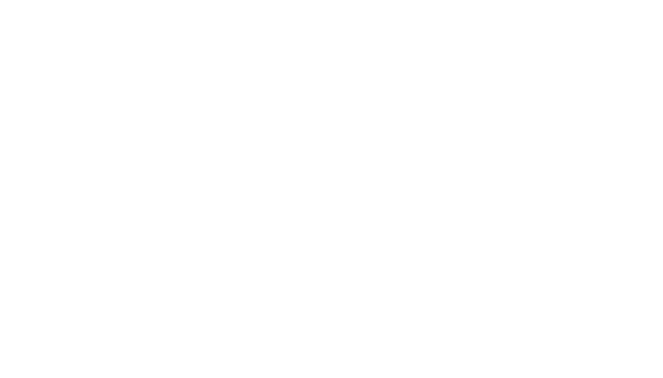
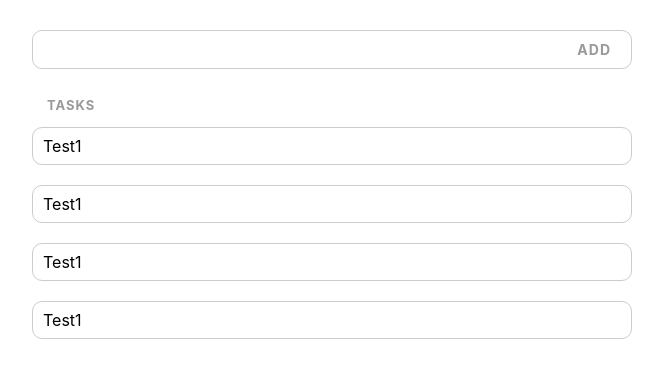
Before and after one commit to onndes/react-todo-list, a React (Create React App) app: page / in a window 1280 px wide. Shown: the top 378 px of the page, without its empty margins (308-971 px from the left). Built offline with nearby package versions, Linux system fonts and the light colour scheme.

Commit message:
added component FormAddNewItem

```diff
--- a/package.json
+++ b/package.json
@@ -14,6 +14,7 @@
     "react-router-dom": "^5.3.0",
     "react-scripts": "4.0.3",
     "redux": "^4.1.1",
+    "redux-form": "^8.3.7",
     "redux-thunk": "^2.3.0",
     "web-vitals": "^1.1.2"
   },
--- a/src/Components/App/App.css
+++ b/src/Components/App/App.css
@@ -0,0 +1,7 @@
+.AppWrapper {
+
+}
+.AppWrapperContent {
+  max-width: 600px;
+  margin: auto;
+}
--- a/src/Components/App/App.js
+++ b/src/Components/App/App.js
@@ -1,8 +1,21 @@
 import "../../Common/Sanitize.css";
 import "./App.css";
+import ToDoList from "../ToDoList/ToDoList";
+import FromAddNewItem from "./../FromAddNewItem/FromAddNewItem";
 
-function App() {
-    return <div className='App'></div>;
-}
+const App = () => {
+    const addTask = (data) => {
+        console.log(data);
+    };
+
+    return (
+        <div className='AppWrapper'>
+            <div className='AppWrapperContent'>
+                <FromAddNewItem handleSubmit={addTask} />
+                <ToDoList />
+            </div>
+        </div>
+    );
+};
 
 export default App;
--- /dev/null
+++ b/src/Components/FromAddNewItem/FromAddNewItem.js
@@ -0,0 +1,13 @@
+import s from "./FromAddNewItem.module.css";
+import { Field, reduxForm } from "redux-form";
+
+const FromAddNewItem = (props) => {
+    return (
+        <form onSubmit={props.handleSubmit} className={s.form}>
+            <Field className={s.input} name='bodyNewTask' component='input' type='text' />
+            <button className={s.button}>ADD</button>
+        </form>
+    );
+};
+
+export default reduxForm({ form: "task" })(FromAddNewItem);
--- /dev/null
+++ b/src/Components/FromAddNewItem/FromAddNewItem.module.css
@@ -0,0 +1,30 @@
+.form {
+  margin: 30px 0px;
+  border: 1px solid rgba(128, 128, 128, 0.4);
+  width: 100%;
+  display: flex;
+  border-radius: 10px;
+  position: relative;
+  z-index: 2;
+}
+.input {
+  width: 100%;
+  padding: 10px;
+  border-radius: 10px;
+}
+.button {
+  position: relative;
+  z-index: 1;
+  border-start-end-radius: 10px;
+  border-bottom-right-radius: 10px;
+  padding: 10px 20px;
+  background-color: transparent;
+  color: rgba(128, 128, 128, 0.8);
+  font-weight: 700;
+  font-size: 14px;
+  letter-spacing: 1px;
+}
+
+.button:hover {
+  background-color: rgba(128, 128, 128, 0.15);
+}
--- a/src/Store/Store.js
+++ b/src/Store/Store.js
@@ -1,10 +1,12 @@
 import { combineReducers, applyMiddleware, createStore } from "redux";
 import thunkMiddleware from "redux-thunk";
+import { reducer as formReducer } from "redux-form";
 
 import ToDoReducer from "./Reducer/ToDoReducer";
 
 const reducers = combineReducers({
     toDo: ToDoReducer,
+    form: formReducer,
 });
 
 const store = createStore(reducers, applyMiddleware(thunkMiddleware));
```
Also changed, not shown: 1 other file (tests, documents, lock files or other folders).
